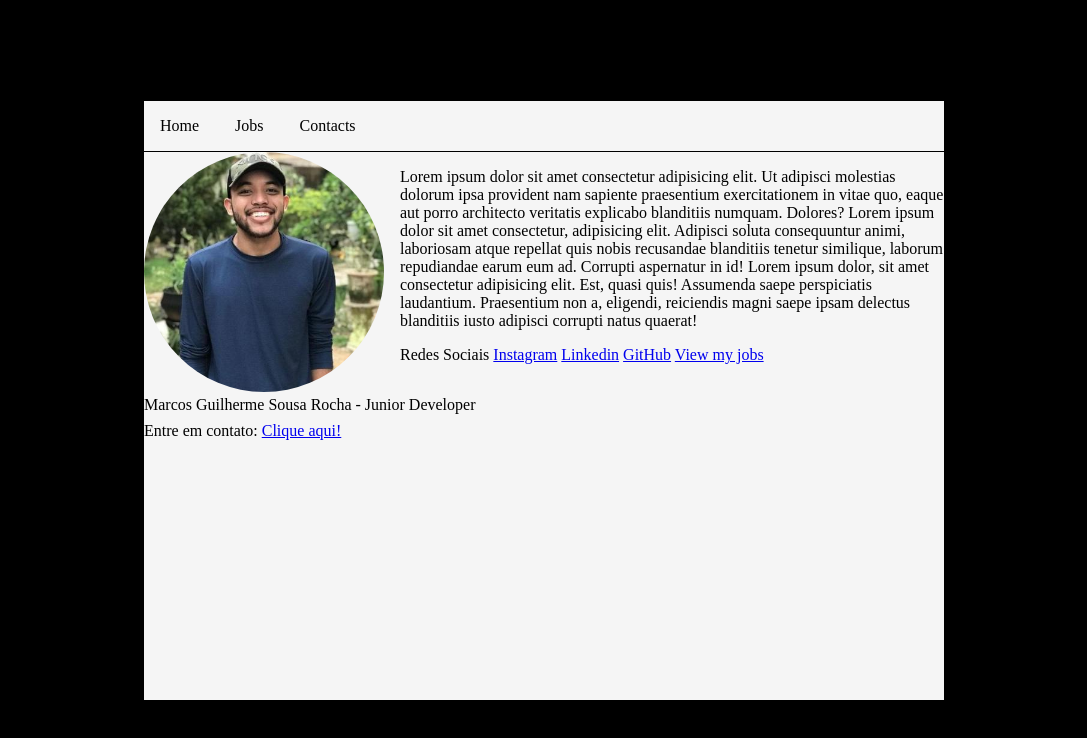
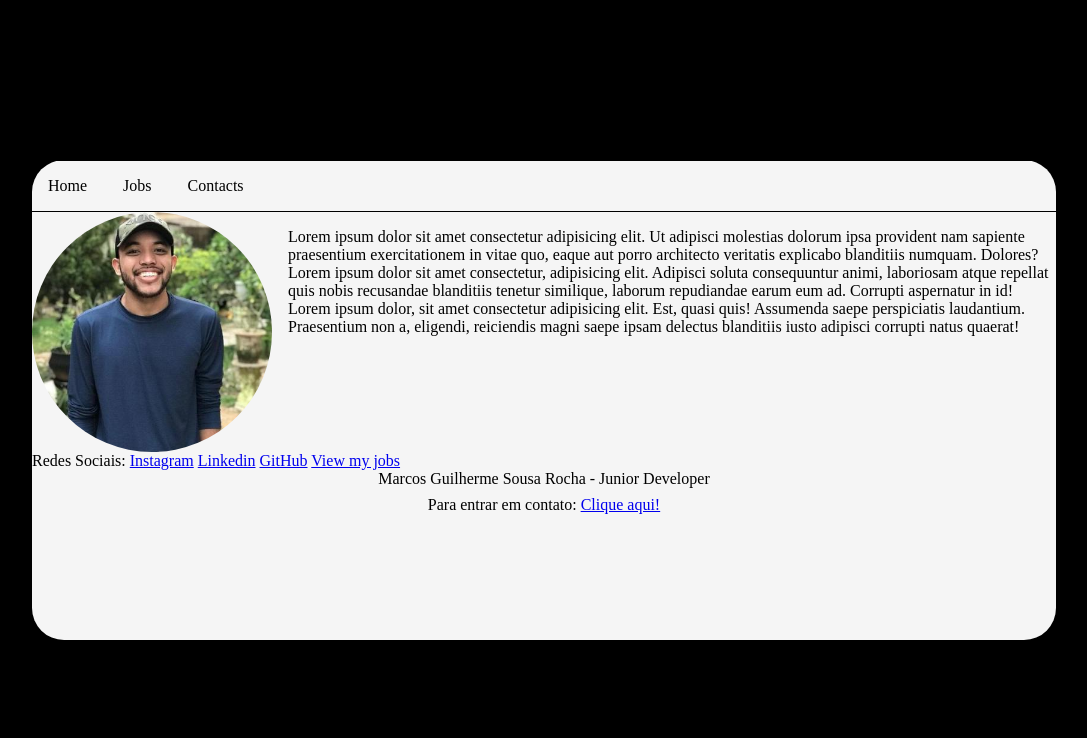
Before and after one commit to Marcos505/portfolio_marcos, a plain HTML site: page pages/index.html in a window 1280 px wide. Shown: the whole page, without its empty margins (96-1183 px from the left). Drawn offline with Linux system fonts and the light colour scheme.

Commit message:
#2 Atualizações e tentativas falhas

```diff
--- a/pages/index.html
+++ b/pages/index.html
@@ -3,7 +3,7 @@
 <head>
     <meta charset="UTF-8">
     <meta http-equiv="X-UA-Compatible" content="IE=edge">
-    <meta name="viewport" content="width=device-width, initial-scale=1.0">
+    <meta name="viewport" content="width=device-width, user-scalable=no">
     <title>Portfolio - Marcos Rocha</title>
     <link rel="stylesheet" href="../styles/styles.css">
 </head>
@@ -11,7 +11,7 @@
     <div class="container">
         <nav>
             <ul type="none">
-                <li><a href="index.html">Home</a></li>
+                <li><a href="index.html" class="borda">Home</a></li>
                 <li><a href="jobs.html">Jobs</a></li>
                 <li><a href="contacts.html">Contacts</a></li>
             </ul>
@@ -20,26 +20,28 @@
         <main>
             <div class="about">
                 <div class="profile">
-                    <img src="../assents/pefil.jfif" alt="Foto do Marcos">
-                </div>
-                <div>
+                    <img src="../assents/pefil.jpeg" alt="Foto do Marcos">
+
                     <p>
                         Lorem ipsum dolor sit amet consectetur adipisicing elit. Ut adipisci molestias dolorum ipsa provident nam sapiente praesentium exercitationem in vitae quo, eaque aut porro architecto veritatis explicabo blanditiis numquam. Dolores?
                         Lorem ipsum dolor sit amet consectetur, adipisicing elit. Adipisci soluta consequuntur animi, laboriosam atque repellat quis nobis recusandae blanditiis tenetur similique, laborum repudiandae earum eum ad. Corrupti aspernatur in id!
                         Lorem ipsum dolor, sit amet consectetur adipisicing elit. Est, quasi quis! Assumenda saepe perspiciatis laudantium. Praesentium non a, eligendi, reiciendis magni saepe ipsam delectus blanditiis iusto adipisci corrupti natus quaerat!
                     </p>
-                    <span class="redeSociais">Redes Sociais</span>
+                </div>
+                <div class="redes-sociais">
+                    <span class="redeSociais">Redes Sociais:</span>
                     <a href="instagram.com" class="botao">Instagram</a>
                     <a href="linkedin.com" class="botao">Linkedin</a>
                     <a href="github.com" >GitHub</a>
-                    <span><a href="jobs.html">View my jobs</a></span>
+                    <a href="jobs.html">View my jobs</a>
                 </div>
+
             </div>
         </main>
 
         <footer>
             <span>Marcos Guilherme Sousa Rocha - Junior Developer</span>
-            <span>Entre em contato: <a href="email:contato.marcosguilherme@gmail.com">Clique aqui!</a></span>
+            <span>Para entrar em contato: <a href="email:contato.marcosguilherme@gmail.com">Clique aqui!</a></span>
         </footer>
     </div>
 </body>
--- a/styles/styles.css
+++ b/styles/styles.css
@@ -10,11 +10,22 @@ body {
 }
 
 div.container{
-    width: 800px;
-    height: 600px;
+    width: 80vw;
+    height: 60vh;
     background-color: whitesmoke;
     margin: 0px;
     padding: 0;
+    border-radius: 2em;
+}
+
+div.profile{
+    margin: 0px;
+    padding: 0px;
+    display: flex;
+}
+
+div.container nav ul li a.borda:hover{
+    border-radius: 2em 0em 0em 0em;
 }
 
 /* NAV */
@@ -47,7 +58,9 @@ nav ul li a:hover {
 /* Main -> Image */
 div.about {
     display: flex;
-    margin: 0px;
+    flex-direction: column;
+    margin: 0;
+    padding: 0;
 }
 
 div.about img{
@@ -57,7 +70,8 @@ div.about img{
 }
 
 /* FOOTER */
-footer{
+div.container footer {
+    text-align: center;
     margin-top: auto;
 }
 
```
Also changed, not shown: assents/pefil.jpeg (renamed from assents/pefil.jfif).
